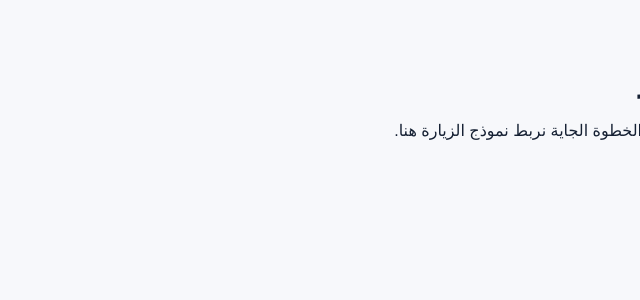
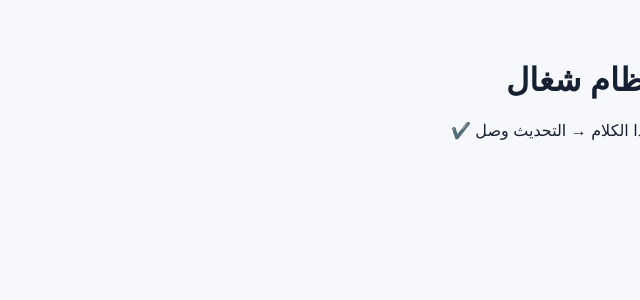
Before and after one commit to majed-almasmoum/field-visits-system, a Next.js app: page /reports in a window 1280 px wide. Shown: the top 300 px of the page, without its empty margins (640-1280 px from the left). Built offline with nearby package versions, Linux system fonts and the light colour scheme.

Commit message:
test reports page update

```diff
--- a/app/reports/page.tsx
+++ b/app/reports/page.tsx
@@ -1,8 +1,10 @@
+'use client';
+
 export default function ReportsPage() {
   return (
     <div style={{ padding: '40px', direction: 'rtl', fontFamily: 'sans-serif' }}>
-      <h1>التقارير</h1>
-      <p>النظام شغال. الخطوة الجاية نربط نموذج الزيارة هنا.</p>
+      <h1>🔥 النظام شغال</h1>
+      <p>إذا تشوف هذا الكلام → التحديث وصل ✔️</p>
     </div>
   );
 }
```
